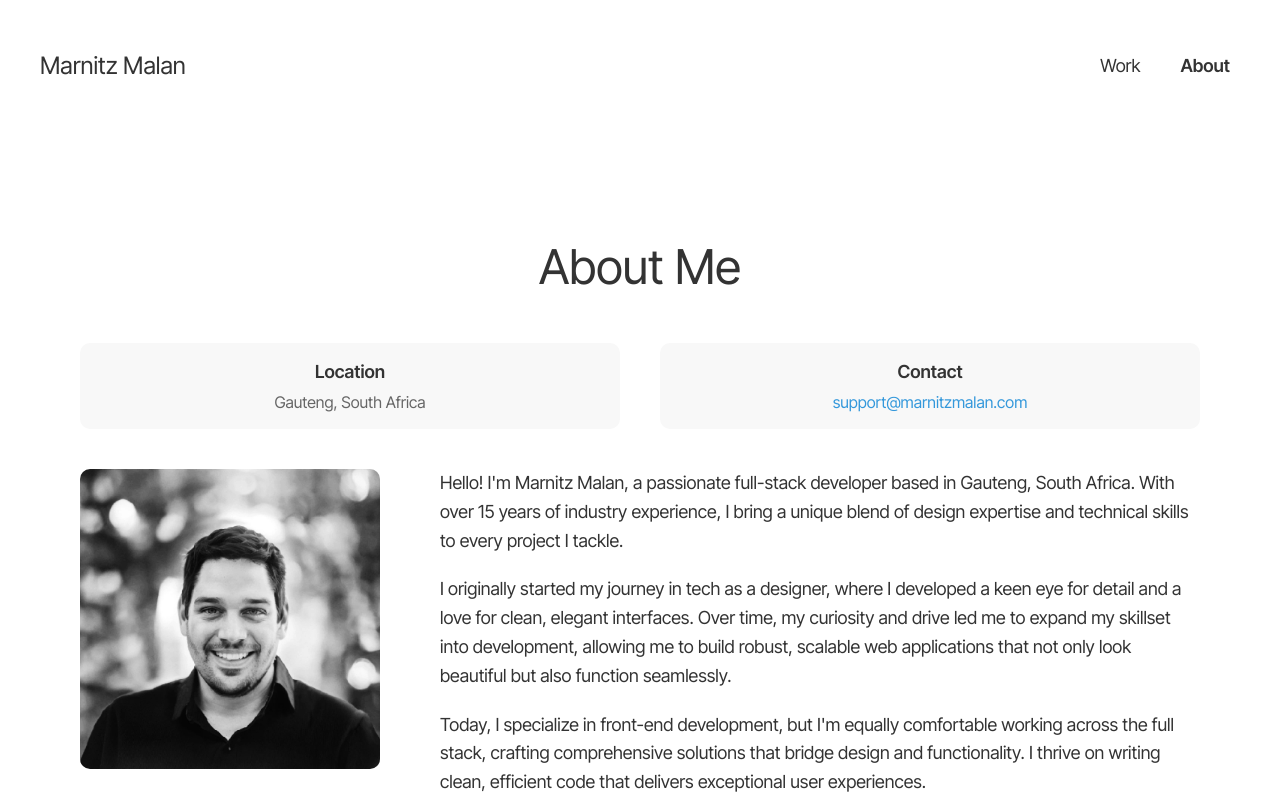
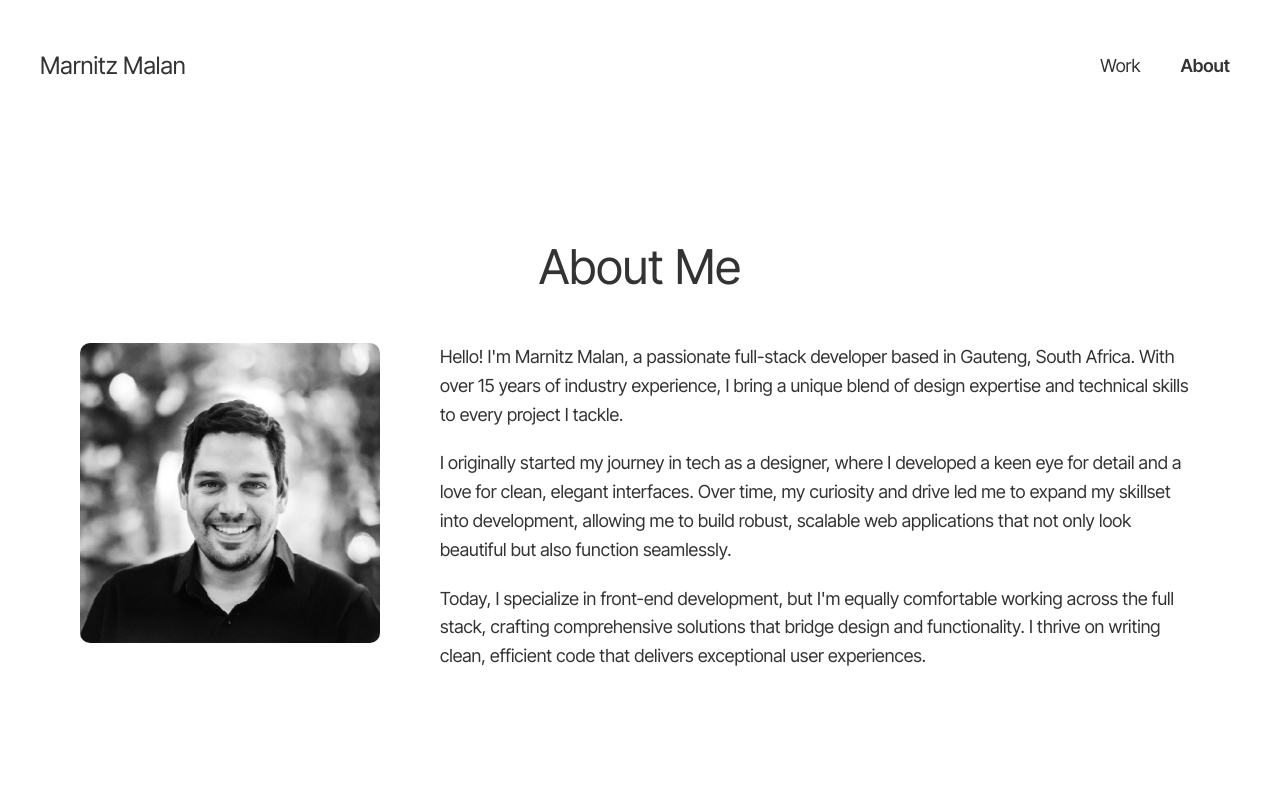
Before and after one commit to MarnitzDev/portfolio, a SvelteKit app: page /about in a window 1280 px wide. Shown: the top 796 px of the page. Built offline with nearby package versions, Linux system fonts and the light colour scheme.

Commit message:
removed contact info

```diff
--- a/src/routes/about/+page.svelte
+++ b/src/routes/about/+page.svelte
@@ -11,17 +11,6 @@
 
 <div class="about-container" in:fade>
   <h1 class="about-title">About Me</h1>
-
-  <div class="info-grid">
-    <div class="info-item">
-      <h3>Location</h3>
-      <p>Gauteng, South Africa</p>
-    </div>
-    <div class="info-item">
-      <h3>Contact</h3>
-      <a href="mailto:support@marnitzmalan.com">support@marnitzmalan.com</a>
-    </div>
-  </div>
 
   <div class="about-content">
     <div class="about-image">
```
